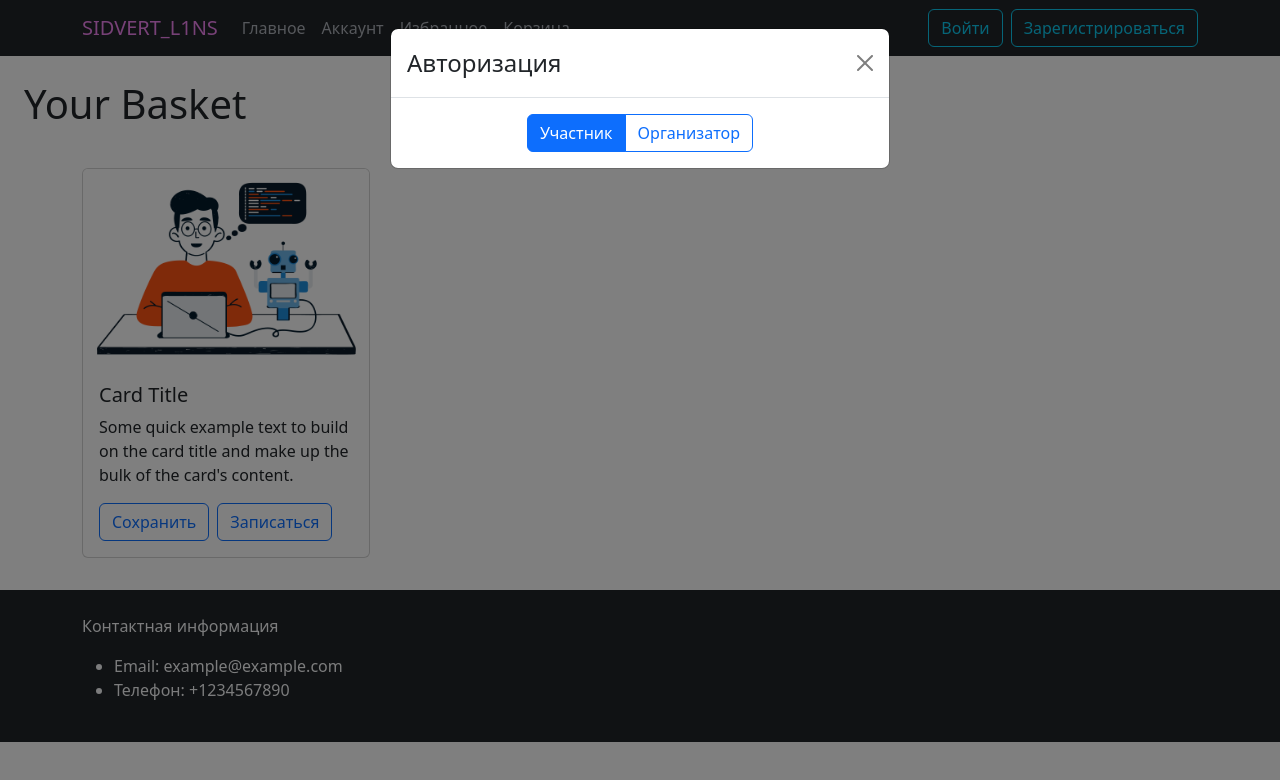
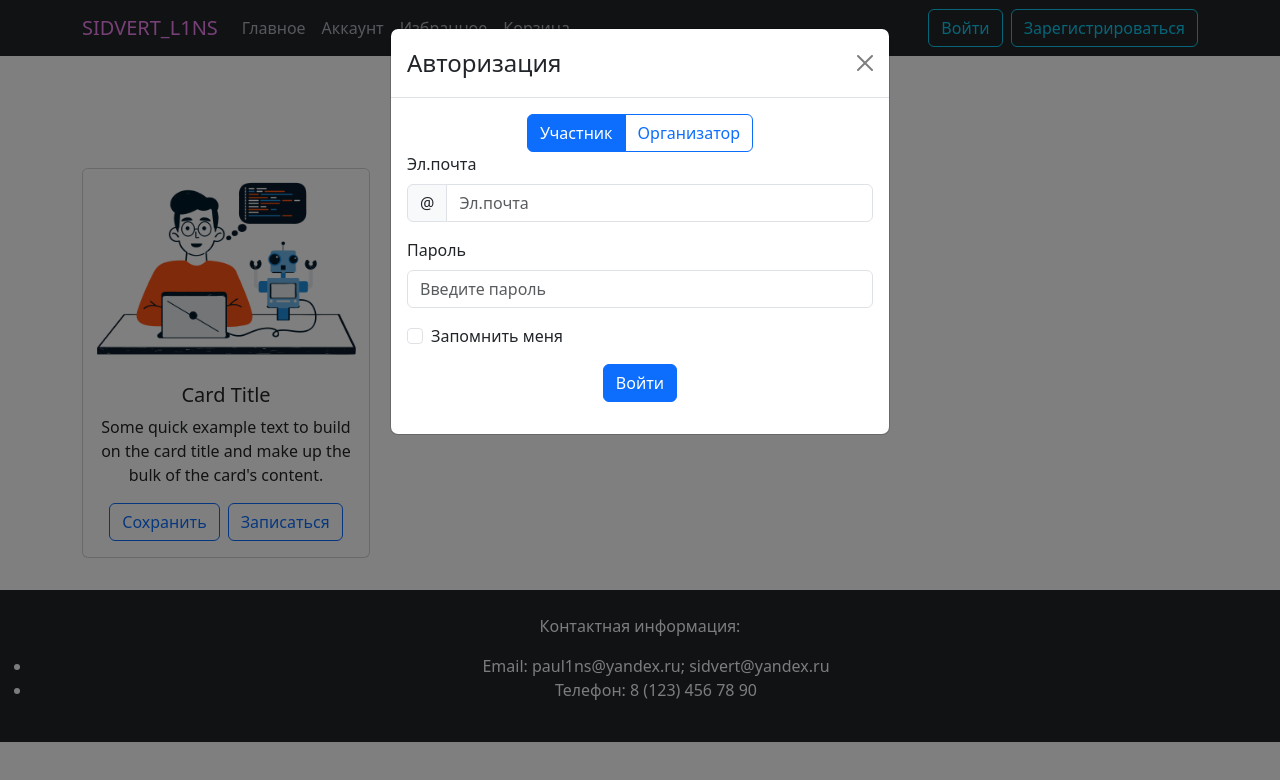
Before and after one commit to maracuja0/frontend-tsp, a React (Create React App) app: page /basket in a window 1280 px wide. Both pictures are taken after a click on the button "Войти". Shown: the top 780 px of the page. Built offline with nearby package versions, Linux system fonts and the light colour scheme.

Commit message:
апдейт

```diff
--- a/src/App.js
+++ b/src/App.js
@@ -1,9 +1,10 @@
-import logo from './logo.svg';
+// import logo from './logo.svg';
 // import React, { useState, useEffect } from 'react';
 import './App.css';
 import { Button, Form, InputGroup } from 'react-bootstrap';
-import axios from 'axios'
+// import axios from 'axios'
 import  NaviBar  from './Components/Navibar';
+import  NotFound  from './Components/NotFound';
 
 import{
   BrowserRouter as Router,
@@ -56,7 +57,8 @@ function App() {
     //       <Button>мяу</Button>
     //   </header>
     // </div>
-    <>
+
+    <div className="App">
       <Router>
       <NaviBar/>
       <Routes>
@@ -64,9 +66,12 @@ function App() {
         <Route path="/account"  element={<Account/>} />
         <Route path="/liked"  element={<Liked/>} />
         <Route path="/basket"  element={<Basket/>} />
+        <Route path="*"  element={<NotFound/>} />
       </Routes>
+
       </Router>
-    </>
+    </div>
+
   );
 }
 
--- a/src/Components/Footer.js
+++ b/src/Components/Footer.js
@@ -1,20 +1,21 @@
 import React from 'react';
-import { Container, Row, Col } from 'react-bootstrap';
+import {  Row, Col } from 'react-bootstrap';
 
 function Footer() {
   return (
     <footer className="bg-dark   mt-auto text-light py-4">
-      <Container>
+      {/* <Container> */}
         <Row>
           <Col>
-            <p>Контактная информация</p>
+            <p>Контактная информация:</p>
             <ul>
-              <li>Email: example@example.com</li>
-              <li>Телефон: +1234567890</li>
+             <li>Email: paul1ns@yandex.ru; sidvert@yandex.ru</li>
+             <li>Телефон: 8 (123) 456 78 90</li>
+
             </ul>
           </Col>
         </Row>
-      </Container>
+      {/* </Container> */}
     </footer>
   );
 }
--- a/src/Components/Navibar.js
+++ b/src/Components/Navibar.js
@@ -3,7 +3,7 @@ import { Button, Navbar, Nav, Container, Modal, ButtonGroup, ToggleButton, Form,
 import {Link} from 'react-router-dom';
 import styled from "styled-components";
 import { useState } from 'react';
-import DatePicker from "react-datepicker";
+// import DatePicker from "react-datepicker";
 // import { Row, Col } from "react-bootstrap";
 import "react-datepicker/dist/react-datepicker.css";
 
@@ -35,11 +35,10 @@ export default function NaviBar(){
     const handleShowModal2 = () => setShowModal2(true);
 
 
-
     const [radioValue, setRadioValue] = useState('1');
 
 
-    const [startDate, setStartDate] = useState(new Date());
+    // const [startDate, setStartDate] = useState(new Date());
 
     const radios = [
       { name: 'Участник ', value: '1' },
@@ -100,7 +99,66 @@ export default function NaviBar(){
           </ButtonGroup>
           </div>
 
+         { radioValue === '1' ? (
+            <Form>
 
+              <Form.Group className="mb-3" controlId="formBasicEmail1">
+              <Form.Label>Эл.почта</Form.Label>
+              <InputGroup>
+                <InputGroup.Text>@</InputGroup.Text>
+              <Form.Control type="email" placeholder="Эл.почта" />
+              </InputGroup>
+            </Form.Group>
+
+
+            <Form.Group className="mb-3" controlId="formBasicPassword1">
+              <Form.Label>Пароль</Form.Label>
+              <Form.Control type="password" placeholder="Введите пароль" />
+            </Form.Group>
+
+            <Form.Group className="mb-3" controlId="formBasicCheckbox">
+              <Form.Check type="checkbox" label="Запомнить меня" />
+            </Form.Group>
+
+            <div className="text-center mb-3">
+            <Button variant="primary" type='submit'>
+              Войти
+            </Button>
+            </div>
+
+            </Form>
+
+         ): (
+          <Form>
+
+            <Form.Group className="mb-3" controlId="formBasicEmail2">
+            <Form.Label>Эл.почта</Form.Label>
+              <InputGroup>
+                <InputGroup.Text>@</InputGroup.Text>
+              <Form.Control type="email" placeholder="Эл.почта" />
+              </InputGroup>
+            </Form.Group>
+
+
+            <Form.Group className="mb-3" controlId="formBasicPassword2">
+              <Form.Label>Пароль</Form.Label>
+              <Form.Control type="password" placeholder="Введите пароль" />
+            </Form.Group>
+
+            <Form.Group className="mb-3" controlId="formBasicCheckbox">
+              <Form.Check type="checkbox" label="Запомнить меня" />
+            </Form.Group>
+
+            <div className="text-center mb-3">
+            <Button variant="primary" type='submit'>
+              Войти
+            </Button>
+            </div>
+
+
+          </Form>
+
+          )}
 
         </Modal.Body>
       </Modal>
@@ -137,9 +195,11 @@ export default function NaviBar(){
           </ButtonGroup>
           </div>
 
+          { radioValue === '1' ? (
+
           <Form>
 
-          <Form.Group className="mb-3" controlId="formBasicEmail">
+          <Form.Group className="mb-3" controlId="formBasicEmail1">
             <Form.Label>Имя</Form.Label>
               <InputGroup hasValidation>
 
@@ -148,55 +208,42 @@ export default function NaviBar(){
                 </InputGroup>
             </Form.Group>
 
-            <Form.Group className="mb-3" controlId="formBasicEmail">
+            <Form.Group className="mb-3" controlId="formBasicEmail1">
               <Form.Label>Фамилия</Form.Label>
               <Form.Control type="name" placeholder="Фамилия" />
             </Form.Group>
 
-            <Form.Group className="mb-3" controlId="formBasicEmail">
+            <Form.Group className="mb-3" controlId="formBasicEmail1">
               <Form.Label>Отчество</Form.Label>
               <Form.Control type="name" placeholder="Отчество" />
             </Form.Group>
 
-            <Form.Group className="mb-3" controlId="formBasicEmail">
-            <Form.Label>Дата рождения (MM-DD-YYYY)</Form.Label>
-              <div className="me-auto">
+            <Form.Group className="mb-3" controlId="formBasicEmail1">
+              <Form.Label>Дата рождения </Form.Label>
 
-                <Container>
+                <Form.Control type={"date"}/>
 
-                  <DatePicker
-
-                    selected={startDate}
-                    onChange={date => setStartDate(date)}
-                   />
-
-                  </Container>
-
-              </div>
             </Form.Group>
 
-            <Form.Group className="mb-3" controlId="formBasicEmail">
+            <Form.Group className="mb-3" controlId="formBasicEmail1">
               <Form.Label>Пол</Form.Label>
               <Form.Check
                   type="radio"
                   label="Мужской"
-                // name="formHorizontalRadios"
-                // id="formHorizontalRadios1"
+
                 />
                 <Form.Check
                   type="radio"
                   label="Женский"
-                // name="formHorizontalRadios"
-                // id="formHorizontalRadios2"
+
                 />
-
             </Form.Group>
 
 
-            <Form.Group className="mb-3" controlId="formBasicEmail">
+            <Form.Group className="mb-3" controlId="formBasicEmail1">
               <Form.Label>Университет</Form.Label>
               <Form.Select aria-label="Default select example">
-              {/* <option>Open this select menu</option> */}
+
                 <option value="1">One</option>
                 <option value="2">Two</option>
                 <option value="3">Three</option>
@@ -205,7 +252,7 @@ export default function NaviBar(){
 
 
 
-             <Form.Group className="mb-3" controlId="formBasicEmail">
+             <Form.Group className="mb-3" controlId="formBasicEmail1">
                 <Form.Label>Эл.почта</Form.Label>
                 <InputGroup>
                   <InputGroup.Text>@</InputGroup.Text>
@@ -214,7 +261,7 @@ export default function NaviBar(){
             </Form.Group>
 
 
-            <Form.Group className="mb-3" controlId="formBasicPassword">
+            <Form.Group className="mb-3" controlId="formBasicPassword1">
               <Form.Label>Пароль</Form.Label>
               <Form.Control type="password" placeholder="Введите пароль" />
             </Form.Group>
@@ -225,11 +272,90 @@ export default function NaviBar(){
             </Form.Group>
 
             <div className="text-center">
-            <Button variant="primary">
+              <Button variant="primary" type='submit'>
                 Зарегистрироваться
               </Button>
             </div>
           </Form>
+
+          ) : (
+
+            <Form>
+
+              <Form.Group className="mb-3" controlId="formBasicEmail1">
+              <Form.Label>Имя</Form.Label>
+                <InputGroup hasValidation>
+
+                  <Form.Control type="name" required isInvalid placeholder="Имя" />
+                  <Form.Control.Feedback type="invalid"> Пожалуйста, введите имя </Form.Control.Feedback>
+                  </InputGroup>
+              </Form.Group>
+
+              <Form.Group className="mb-3" controlId="formBasicEmail2">
+                <Form.Label>Фамилия</Form.Label>
+                <Form.Control type="name" placeholder="Фамилия" />
+              </Form.Group>
+
+              <Form.Group className="mb-3" controlId="formBasicEmail2">
+                <Form.Label>Отчество</Form.Label>
+                <Form.Control type="name" placeholder="Отчество" />
+              </Form.Group>
+
+              <Form.Group className="mb-3" controlId="formBasicEmail2">
+                <Form.Label>Дата рождения</Form.Label>
+                <Form.Control type={"date"}/>
+              </Form.Group>
+
+              <Form.Group className="mb-3" controlId="formBasicEmail2">
+                <Form.Label>Пол</Form.Label>
+                <Form.Check
+                    type="radio"
+                    label="Мужской"
+
+                  />
+                  <Form.Check
+                    type="radio"
+                    label="Женский"
+
+                  />
+
+              </Form.Group>
+
+
+              <Form.Group className="mb-3">
+                <Form.Label>Компания</Form.Label>
+                <Form.Control as="textarea" rows={3} />
+              </Form.Group>
+
+
+
+               <Form.Group className="mb-3" controlId="formBasicEmail2">
+                <Form.Label>Эл.почта</Form.Label>
+                <InputGroup>
+                  <InputGroup.Text>@</InputGroup.Text>
+                <Form.Control type="email" placeholder="Эл.почта" />
+                </InputGroup>
+              </Form.Group>
+
+
+              <Form.Group className="mb-3" controlId="formBasicPassword2">
+                <Form.Label>Пароль</Form.Label>
+                <Form.Control type="password" placeholder="Введите пароль" />
+              </Form.Group>
+
+
+              <Form.Group className="mb-3" controlId="formBasicCheckbox">
+                <Form.Check type="checkbox" label="Я ознакомлен(а) и согласен(а) с политикой конфидициальности" />
+              </Form.Group>
+
+              <div className="text-center">
+              <Button variant="primary" type='submit'>
+                Зарегистрироваться
+              </Button>
+              </div>
+            </Form>
+
+          )}
 
         </Modal.Body>
         {/* <Modal.Footer>
--- /dev/null
+++ b/src/Components/NotFound.js
@@ -0,0 +1,24 @@
+import React from 'react';
+import logo from '../logo.svg';
+import { Button} from "react-bootstrap";
+
+
+const NotFound = () =>
+  <div className='mt-4'>
+
+        <header className="NotFound-header">
+                <img src={logo} className="NotFound-logo" alt="logo" width={300} height={300} />
+
+        <h2>404 page not found</h2>
+        <p>Страница, которую вы искали, не существует. :/</p>
+        <p> Не волнуйтесь, скорее всего вы ввели неправильный адресс страницы </p>
+        <p> Можете вернуться на главную и начать все сначала!</p>
+
+        <Button variant="primary" href="http://localhost:3000" className='mt-4'>
+            Вернуться на главную
+        </Button>
+
+        </header>
+  </div>
+
+export default NotFound
```
Lines whose indentation alone changed are shown as unchanged.
